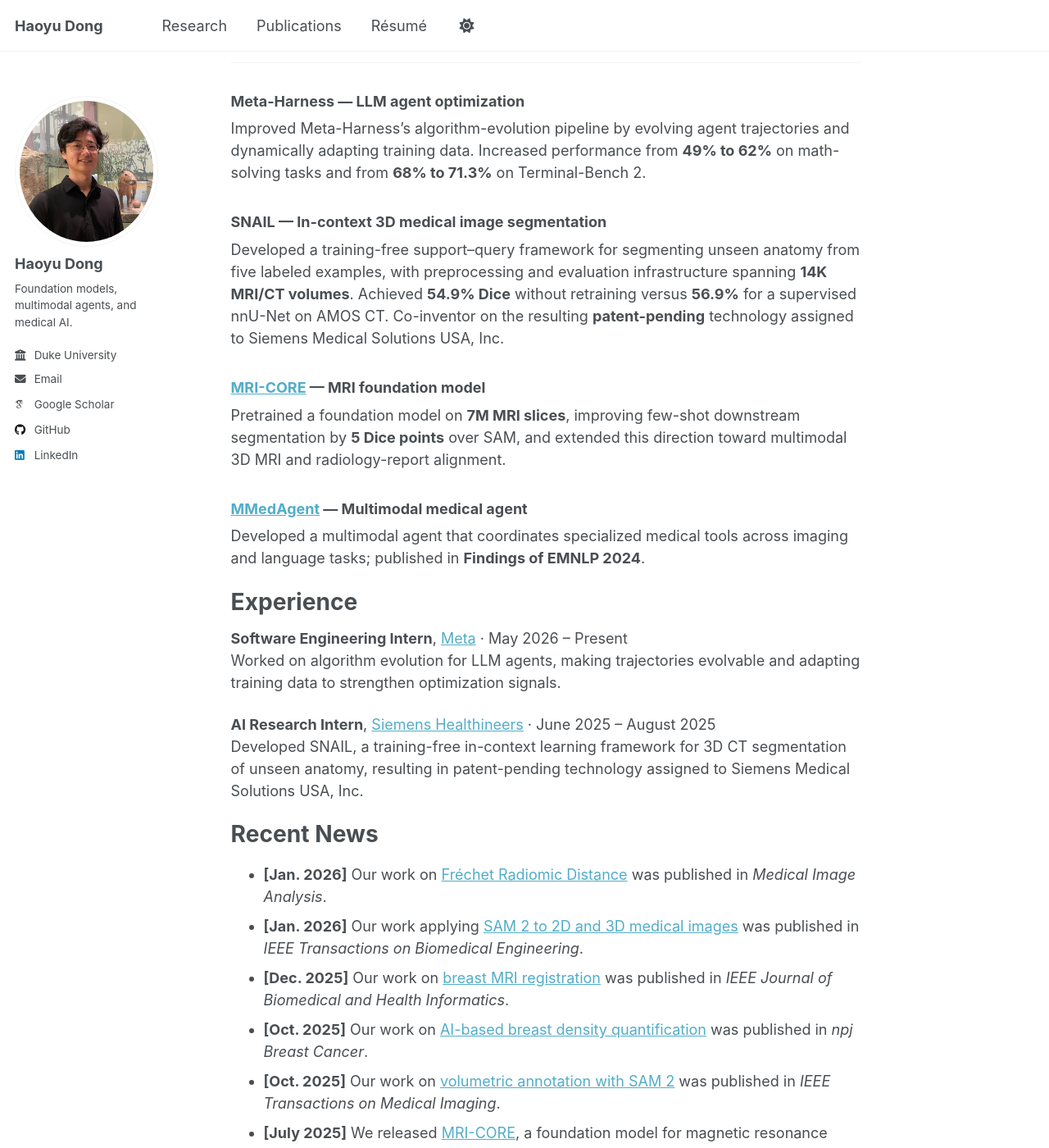
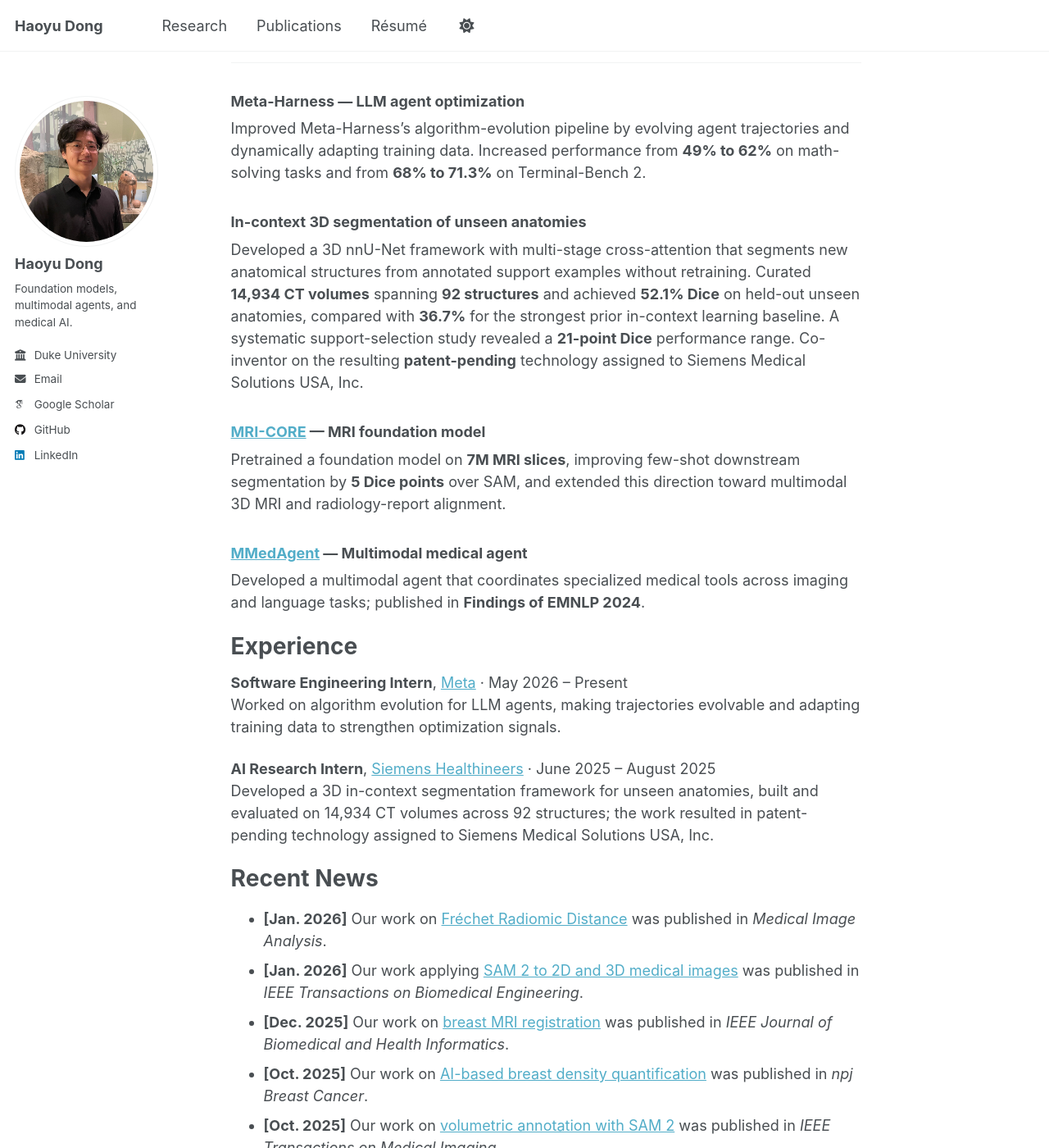
Before and after one commit to haoyudong-97/haoyudong-97.github.io, a Jekyll site: the page built from _pages/about.md, in a window 1280 px wide and 1400 px high, scrolled down 553 px. Shown: the whole window at 82% size. Built offline with Jekyll 4.4.1, drawn with Linux system fonts in a browser that asks for light colours; some web fonts are replaced; a script that is not in the unit is left out.

Commit message:
Revise Siemens work from submitted paper

```diff
--- a/_pages/about.md
+++ b/_pages/about.md
@@ -21,9 +21,9 @@ My work spans LLM-agent optimization at Meta, in-context 3D medical image segmen
 
 Improved Meta-Harness's algorithm-evolution pipeline by evolving agent trajectories and dynamically adapting training data. Increased performance from **49% to 62%** on math-solving tasks and from **68% to 71.3%** on Terminal-Bench 2.
 
-### SNAIL — In-context 3D medical image segmentation
+### In-context 3D segmentation of unseen anatomies
 
-Developed a training-free support–query framework for segmenting unseen anatomy from five labeled examples, with preprocessing and evaluation infrastructure spanning **14K MRI/CT volumes**. Achieved **54.9% Dice** without retraining versus **56.9%** for a supervised nnU-Net on AMOS CT. Co-inventor on the resulting **patent-pending** technology assigned to Siemens Medical Solutions USA, Inc.
+Developed a 3D nnU-Net framework with multi-stage cross-attention that segments new anatomical structures from annotated support examples without retraining. Curated **14,934 CT volumes** spanning **92 structures** and achieved **52.1% Dice** on held-out unseen anatomies, compared with **36.7%** for the strongest prior in-context learning baseline. A systematic support-selection study revealed a **21-point Dice** performance range. Co-inventor on the resulting **patent-pending** technology assigned to Siemens Medical Solutions USA, Inc.
 
 ### [MRI-CORE](https://arxiv.org/abs/2506.12186) — MRI foundation model
 
@@ -40,7 +40,7 @@ Experience
 Worked on algorithm evolution for LLM agents, making trajectories evolvable and adapting training data to strengthen optimization signals.
 
 **AI Research Intern**, [Siemens Healthineers](https://www.siemens-healthineers.com/) · June 2025 – August 2025<br>
-Developed SNAIL, a training-free in-context learning framework for 3D CT segmentation of unseen anatomy, resulting in patent-pending technology assigned to Siemens Medical Solutions USA, Inc.
+Developed a 3D in-context segmentation framework for unseen anatomies, built and evaluated on 14,934 CT volumes across 92 structures; the work resulted in patent-pending technology assigned to Siemens Medical Solutions USA, Inc.
 
 Recent News
 ======
```
Also changed, not shown: 2 other files.
